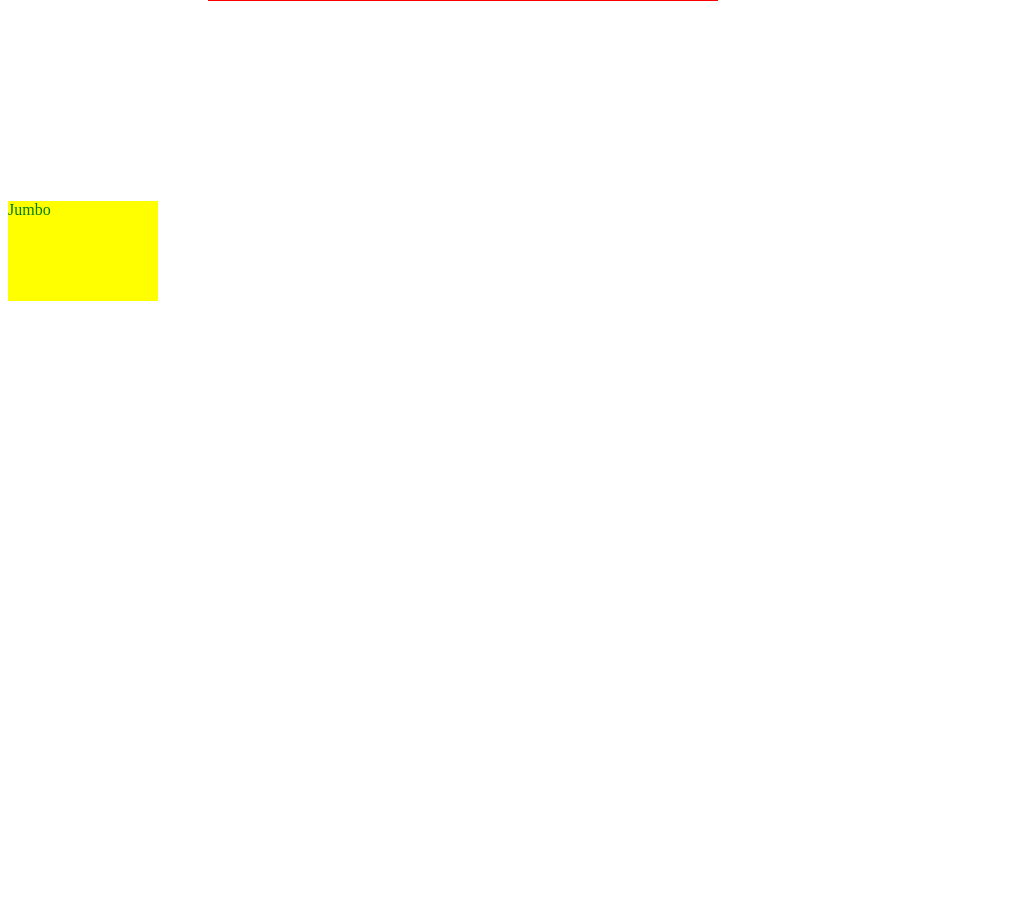
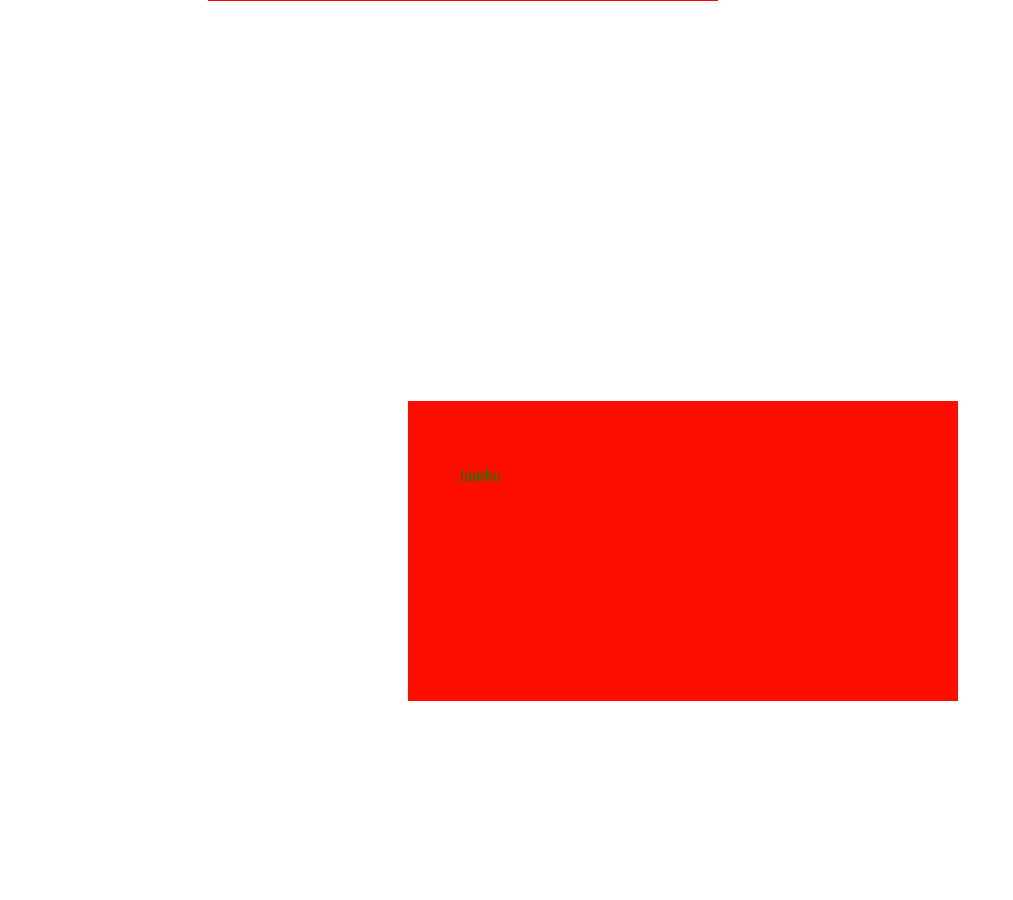
Before and after one commit to DanielKiernan/OldnOutdated, a PHP site: page / in a window 1280 px wide. Shown: the part 549-1449 px from the top of the page, without its empty margins (0-1013 px from the left). Before the commit the page ends 850 px from the top, so only its background shows below. Run offline with PHP 8.4, Linux system fonts and the light colour scheme.

Commit message:
Update mystyle.css

```diff
--- a/mystyle.css
+++ b/mystyle.css
@@ -26,10 +26,14 @@ div.Paragraph {
 	}
 
 	div.Box {
-		width: 150px;
-		height: 100px;
+		width: 450px;
+		height: 200px;
+		padding: 50px;
+		margin: 400px;
 		color: green;
+		text-align: center
 		background-color: yellow;
 		animation-name: Box;
 		animation-duration: 5s;
+		animation-iteration-count: 4;
 	}
```
